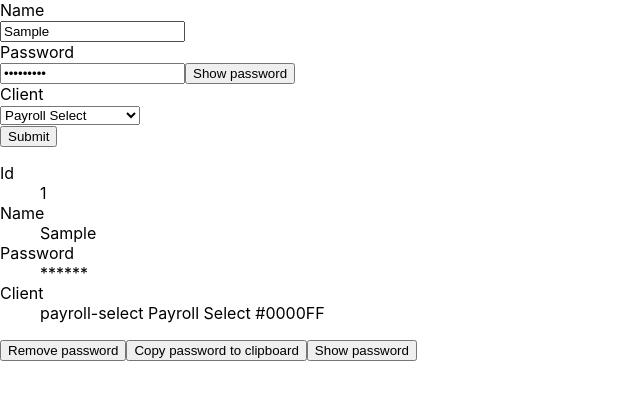
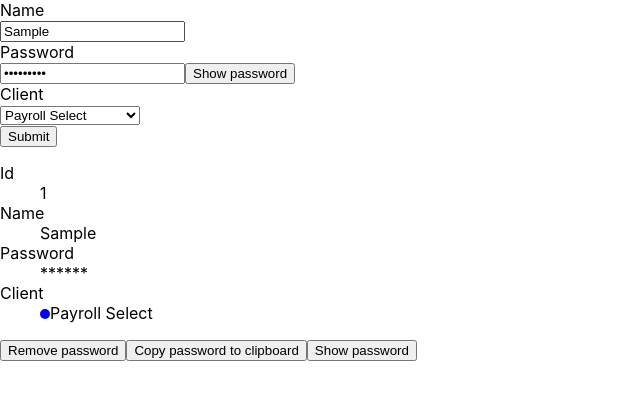
Before and after one commit to PimDerks/dij-pwdmngr, a React (Create React App) app: page / in a window 1280 px wide. Both pictures are taken after typing "Sample", "Sample123" into the empty fields and a click on the button "Submit". Shown: the top 400 px of the page, without its empty margins (0-640 px from the left). Built offline with nearby package versions, Linux system fonts and the light colour scheme.

Commit message:
Added color indicators.

```diff
--- a/src/App.css
+++ b/src/App.css
@@ -1,3 +1,10 @@
 label {
   display: block;
 }
+
+.client-indicator {
+  display: inline-block;
+  height: 10px;
+  width: 10px;
+  border-radius: 50%;
+}
--- a/src/components/PasswordListItem/index.js
+++ b/src/components/PasswordListItem/index.js
@@ -53,7 +53,11 @@ const PasswordListItem = ({
         <dd>{isShown ? password : "******"}</dd>
         <dt>Client</dt>
         <dd>
-          {clientId} {clientName} {clientColor}
+          <div
+            className="client-indicator"
+            style={{ backgroundColor: clientColor }}
+          ></div>
+          {clientName}
         </dd>
       </dl>
       <Button {...buttonRemoveConfig} />
```
